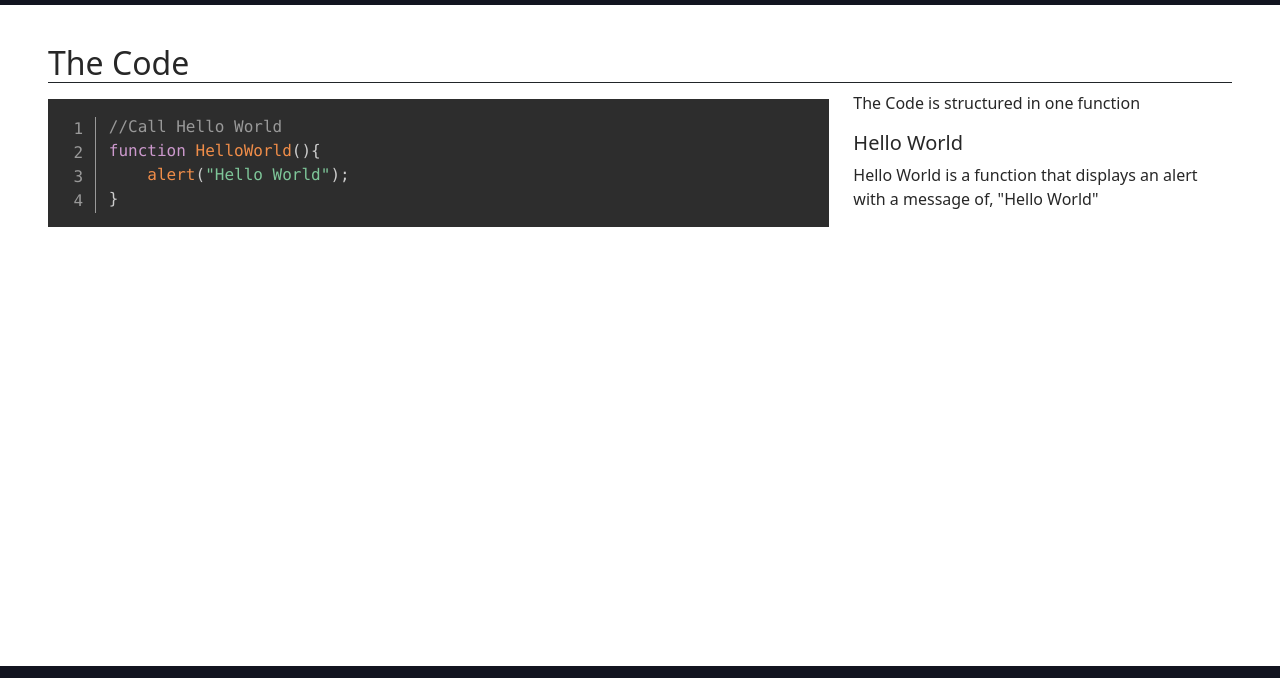
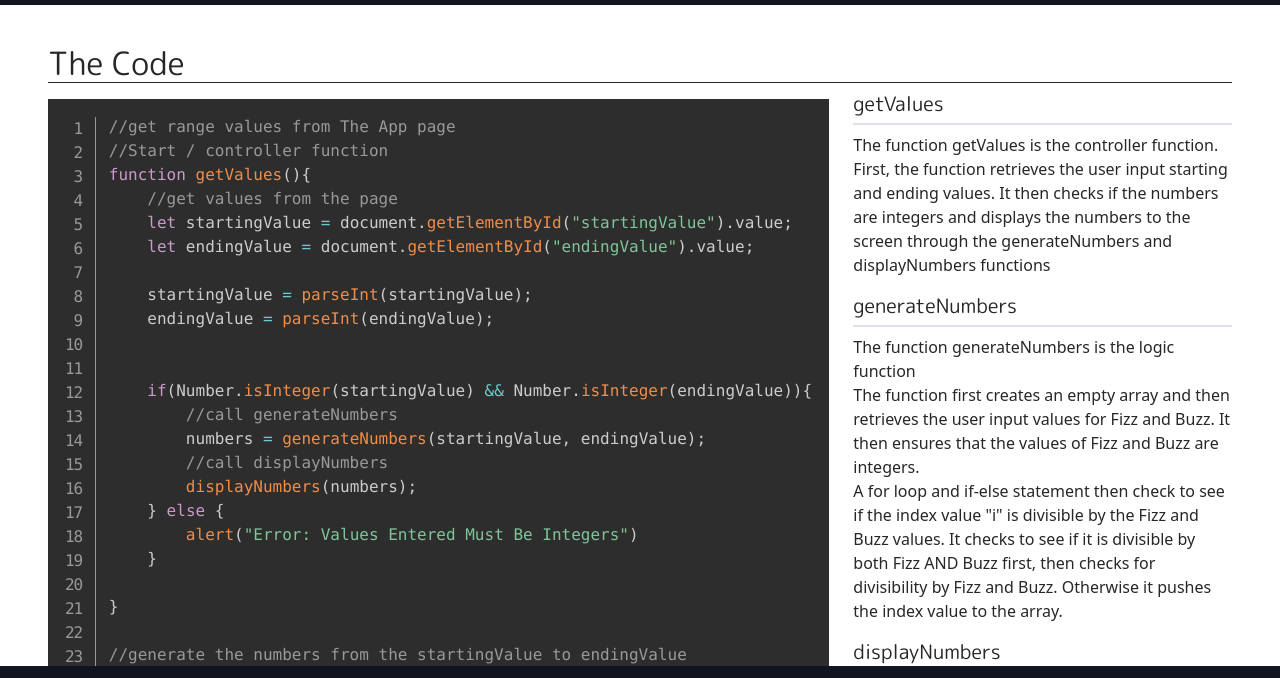
Before and after one commit to tj-longshore/FizzBuzz, a plain HTML site: page code.html in a window 1280 px wide. Shown: the part 52-730 px from the top of the page. Drawn offline with nearby package versions, Linux system fonts and the light colour scheme.

Commit message:
Updated Code page, CSS, and JS
Updated Code page, CSS, and JS

```diff
--- a/code.html
+++ b/code.html
@@ -67,22 +67,110 @@
     <!-- Main Section -->
     <main class="flex-shrink-0 py-5">
         <div class="container-fluid py-5 px-5">
-            <h2 class="border-1 border-bottom border-dark">The Code</h2>
+            <h2 class="border-1 border-bottom border-dark fizz-buzz-font">The Code</h2>
             <div class="row row-cols-1 row-cols-md-2">
                 <div class="col-md-8">
                     <pre class="line-numbers">
                         <code class="language-javascript">
-                            //Call Hello World
-                            function HelloWorld(){
-                                alert("Hello World");
+                            //get range values from The App page
+                            //Start / controller function
+                            function getValues(){
+                                //get values from the page
+                                let startingValue = document.getElementById("startingValue").value;
+                                let endingValue = document.getElementById("endingValue").value;
+
+                                startingValue = parseInt(startingValue);
+                                endingValue = parseInt(endingValue);
+
+
+                                if(Number.isInteger(startingValue) && Number.isInteger(endingValue)){
+                                    //call generateNumbers
+                                    numbers = generateNumbers(startingValue, endingValue);
+                                    //call displayNumbers
+                                    displayNumbers(numbers);
+                                } else {
+                                    alert("Error: Values Entered Must Be Integers")
+                                }
+
+                            }
+
+                            //generate the numbers from the startingValue to endingValue
+                            //logic function(s)
+                            function generateNumbers(sValue, eValue){
+                                let numbers = [];
+
+                                let fizzValue = document.getElementById("fizzValue").value;
+                                let buzzValue = document.getElementById("buzzValue").value;
+
+                                fizzValue = parseInt(fizzValue);
+                                buzzValue = parseInt(buzzValue);
+
+                                for (let i = sValue; i &lt;= eValue; i++){
+                                   if ((i % fizzValue === 0) && (i % buzzValue === 0)){
+                                        numbers.push("FizzBuzz")
+                                    } else if (i % fizzValue === 0) {
+                                        numbers.push("Fizz")
+                                    } else if (i % buzzValue === 0) {
+                                        numbers.push("Buzz")
+                                    } else {
+                                        numbers.push(i);
+                                    }
+                                }
+                                return numbers;
+                            }
+
+                            //display the numbers and mark even numbers bold
+                            //display or view function
+                            function displayNumbers(numbers){
+
+                                let templateRows = "";
+
+                                for(let i = 0; i &lt; numbers.length; i++){
+
+                                    let className = "standard";
+
+                                    let number = numbers[i];
+
+                                    if (number == "FizzBuzz"){
+                                        number = `&lt;span class="fizz">Fizz&lt;/span>&lt;span class="buzz">Buzz&lt;/span>`;
+                                        className = "fizzbuzz-background"
+                                    }else if(number == "Fizz"){
+                                        className = "fizz fizzbuzz-background";
+                                    } else if(number == "Buzz") {
+                                        className = "buzz fizzbuzz-background";
+                                    } else {
+                                        className = "standard";
+                                    }
+                                    templateRows += `&lt;tr class="${className}">&lt;td class="${className}">${number}&lt;/td>&lt;/tr>`;
+                                }
+
+                                document.getElementById("results").innerHTML = templateRows;
+
                             }
                         </code>
                     </pre>
                 </div>
                 <div class="col-md-4">
-                    <p> The Code is structured in one function</p>
-                    <h5>Hello World</h5>
-                    <p>Hello World is a function that displays an alert with a message of, "Hello World"</p>
+                    <!-- Code Intro -->
+                    <!-- getValues -->
+                    <h5 class="fizz-buzz-font border-bottom border-2 pb-2">getValues</h5>
+                    <p>The function getValues is the controller function.
+                    <br class="mb-3">
+                    First, the function retrieves the user input starting and ending values. It then checks if the numbers are integers and displays the numbers to the screen through the generateNumbers and displayNumbers functions</p>
+                    <!-- generateNumbers -->
+                    <h5 class="fizz-buzz-font border-bottom border-2 pb-2">generateNumbers</h5>
+                    <p>The function generateNumbers is the logic function
+                        <br class="mb-3">
+                        The function first creates an empty array and then retrieves the user input values for Fizz and Buzz. It then ensures that the values of Fizz and Buzz are integers.
+                        <br class="mb-3">
+                        A for loop and if-else statement then check to see if the index value "i" is divisible by the Fizz and Buzz values. It checks to see if it is divisible by both Fizz AND Buzz first, then checks for divisibility by Fizz and Buzz. Otherwise it pushes the index value to the array.
+                    </p>
+                    <!-- displayNumbers -->
+                    <h5 class="fizz-buzz-font border-bottom border-2 pb-2">displayNumbers</h5>
+                    <p>The function displayNumbers is the display function
+                        <br class="mb-3">
+                        The function establishes the variable template rows as an empty string. It then uses a for loop to check the values of the numbers and provide relevant styling.
+                    </p>
                 </div>
             </div>
         </div>
--- a/css/site.css
+++ b/css/site.css
@@ -31,11 +31,13 @@
 
 .fizz {
     color: var(--malachite);
-    background-color: var(--xiketic);
 }
 
 .buzz {
     color: var(--sky-blue-crayola);
+}
+
+.fizzbuzz-background {
     background-color: var(--xiketic);
 }
 
--- a/js/site.js
+++ b/js/site.js
@@ -32,12 +32,12 @@ function generateNumbers(sValue, eValue){
     buzzValue = parseInt(buzzValue);
 
     for (let i = sValue; i <= eValue; i++){
-        if ((i % fizzValue === 0) && (i % buzzValue === 0)){
-            numbers[i] = "FizzBuzz";
+       if ((i % fizzValue === 0) && (i % buzzValue === 0)){
+            numbers.push("FizzBuzz")
         } else if (i % fizzValue === 0) {
-            numbers[i] = "Fizz";
+            numbers.push("Fizz")
         } else if (i % buzzValue === 0) {
-            numbers[i] = "Buzz";
+            numbers.push("Buzz")
         } else {
             numbers.push(i);
         }
@@ -59,10 +59,11 @@ function displayNumbers(numbers){
 
         if (number == "FizzBuzz"){
             number = `<span class="fizz">Fizz</span><span class="buzz">Buzz</span>`;
+            className = "fizzbuzz-background"
         }else if(number == "Fizz"){
-            className = "fizz";
+            className = "fizz fizzbuzz-background";
         } else if(number == "Buzz") {
-            className = "buzz";
+            className = "buzz fizzbuzz-background";
         } else {
             className = "standard";
         }
```
